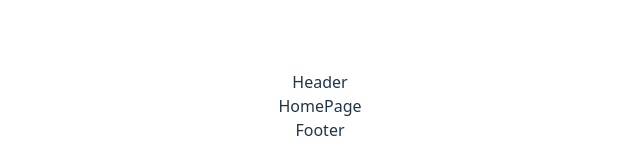
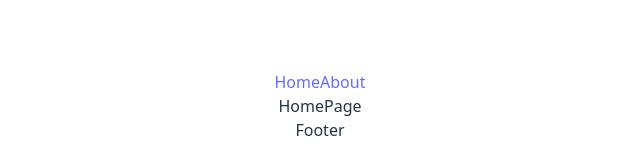
Before and after one commit to 25aw0123/portfolio_site, a React (Vite) app: page / in a window 1280 px wide. Shown: the part 294-454 px from the top of the page, without its empty margins (320-960 px from the left). Built offline with nearby package versions, Linux system fonts and the light colour scheme.

Commit message:
ヘッダーにナビゲーションを追加

```diff
--- a/src/components/Header/Header.jsx
+++ b/src/components/Header/Header.jsx
@@ -1,8 +1,11 @@
-import React from 'react'
+import { NavLink } from 'react-router-dom'
 
 const Header = () => {
   return (
-    <div>Header</div>
+    <nav>
+      <NavLink to="/">Home</NavLink>
+      <NavLink to="/about">About</NavLink>
+    </nav>
   )
 }
 
```
Also changed, not shown: src/components/Header/Header.module.css (added).
